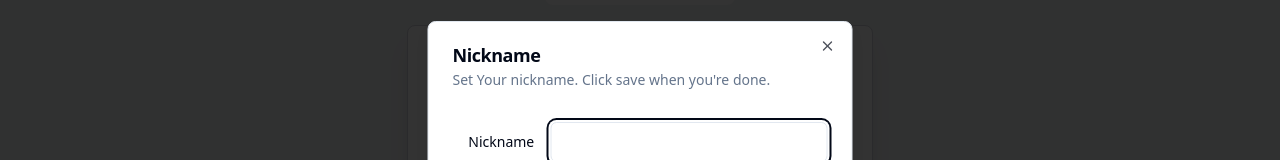
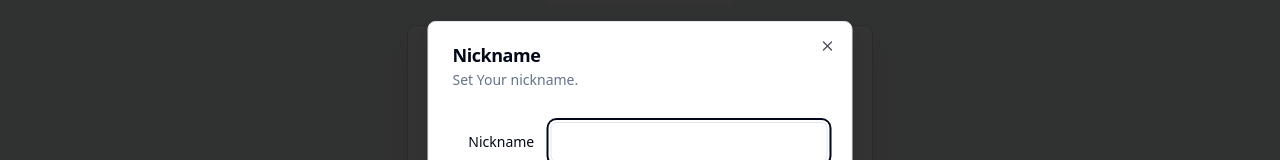
Before and after one commit to vvek1402/tic-tac-toe, a Next.js app: page / in a window 1280 px wide. Shown: the part 260-420 px from the top of the page. Built offline with nearby package versions, Linux system fonts and the light colour scheme; no server answers.

Commit message:
set name change

```diff
--- a/src/components/NicknameDialog.tsx
+++ b/src/components/NicknameDialog.tsx
@@ -64,7 +64,7 @@ export function NicknameDialog() {
         <DialogHeader>
           <DialogTitle>Nickname</DialogTitle>
           <DialogDescription>
-            Set Your nickname. Click save when you're done.
+            Set Your nickname.
           </DialogDescription>
         </DialogHeader>
         <div className="grid gap-4 py-4">
```
